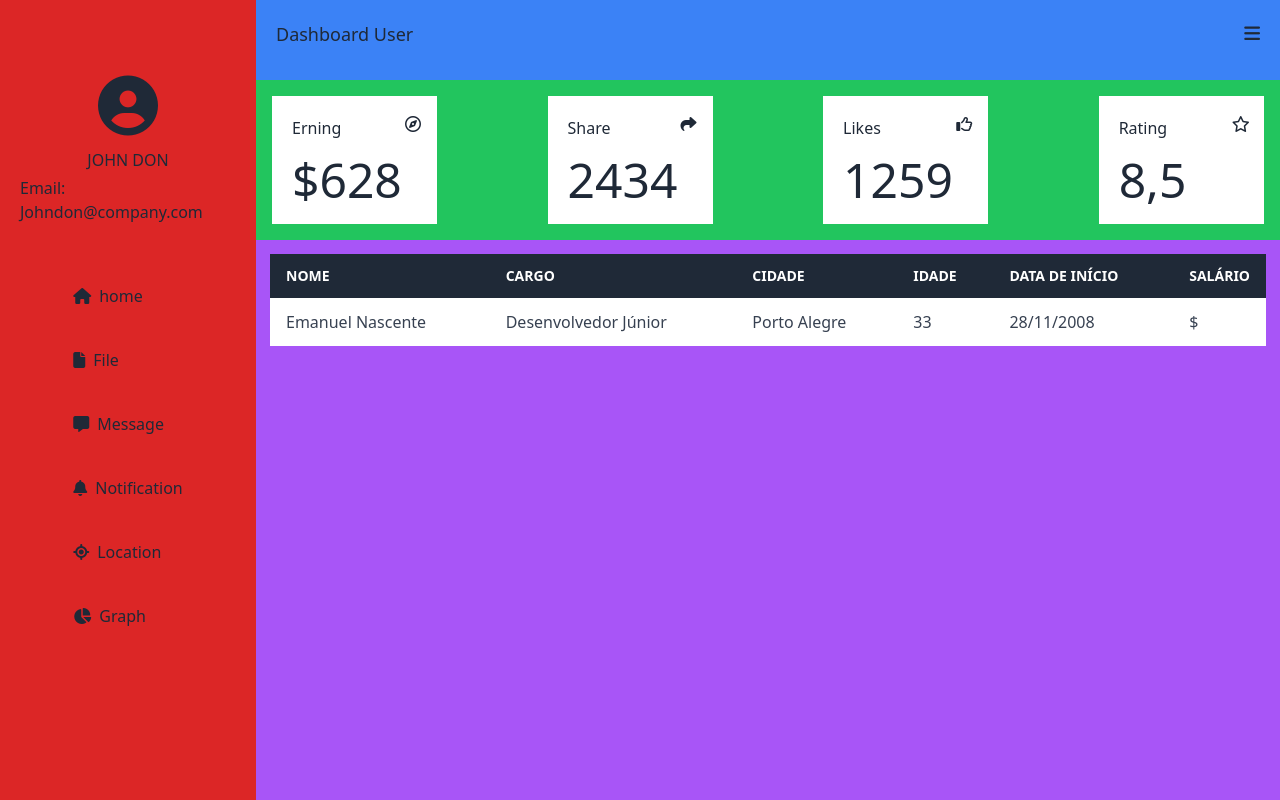
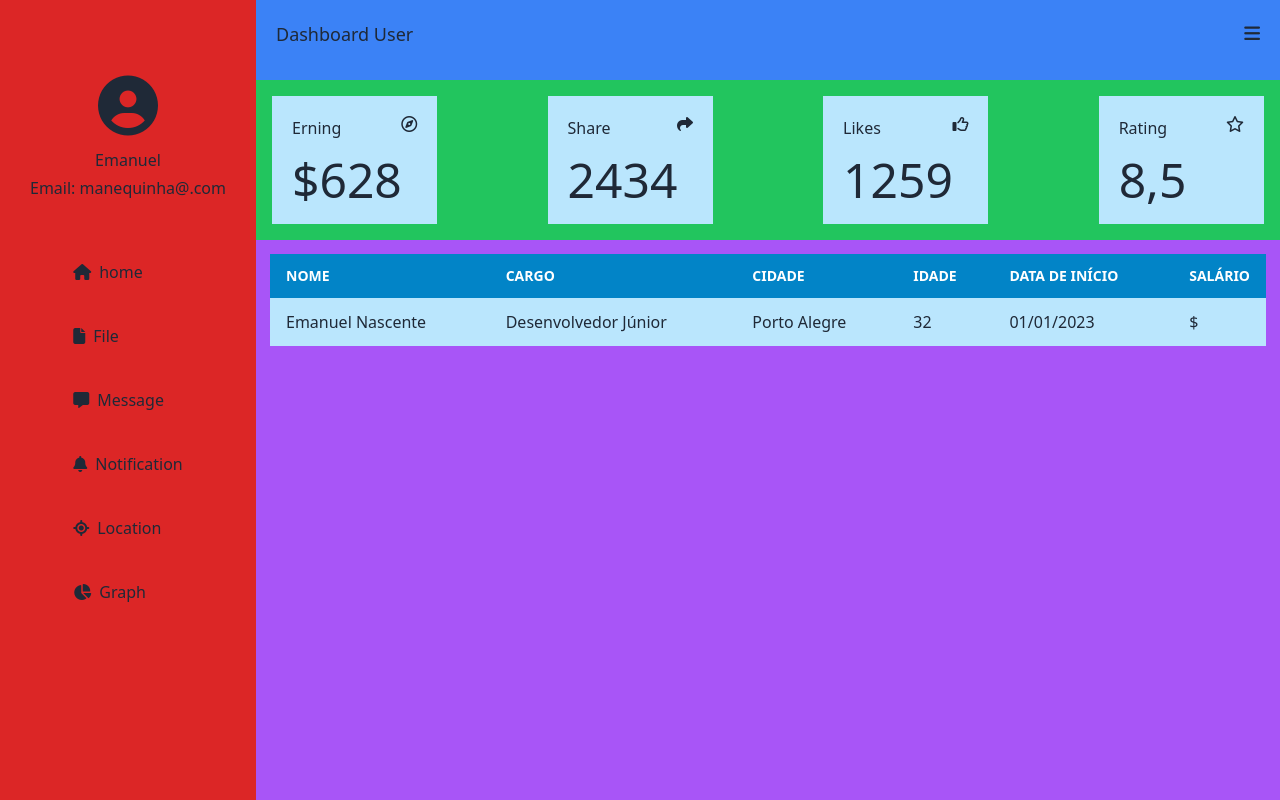
Before and after one commit to enascentedev/vue, a Vue app in the folder hotpage/: page / in a window 1280 px wide. Built offline with nearby package versions, Linux system fonts and the light colour scheme.

Commit message:
ajustes layout

```diff
--- a/hotpage/src/components/count.vue
+++ b/hotpage/src/components/count.vue
@@ -1,28 +1,28 @@
 <template>
 	<div class="w-full h-full flex justify-between gap-5 p-4">
 
-		<div class="w-1/6 h-32 grid grid-cols-5 gap-4 p-5 bg-white">
+		<div class="w-1/6 h-32 grid grid-cols-4 gap-4 p-5 bg-sky-200">
 			<span class="col-start-1 col-end-4 text-left">Erning</span>
 			<i
 				class="fa-regular fa-compass text-base col-start-5 col-end-6 text-right"></i>
 			<span class="col-start-1 col-end-5 text-left text-5xl">$628</span>
 		</div>
 
-		<div class="w-1/6 h-32 grid grid-cols-5 gap-4 p-5 bg-white">
+		<div class="w-1/6 h-32 grid grid-cols-4 gap-4 p-5 bg-sky-200">
 			<span class="col-start-1 col-end-4 text-left">Share</span>
 			<i
 				class="fas fa-share text-base col-start-5 col-end-6 text-right"></i>
 			<span class="col-start-1 col-end-5 text-left text-5xl">2434</span>
 		</div>
 
-		<div class="w-1/6 h-32 grid grid-cols-5 gap-4 p-5 bg-white">
+		<div class="w-1/6 h-32 grid grid-cols-4 gap-4 p-5 bg-sky-200">
 			<span class="col-start-1 col-end-4 text-left">Likes</span>
 			<i
 				class="fa-regular fa-thumbs-up text-base col-start-5 col-end-6 text-right"></i>
 			<span class="col-start-1 col-end-5 text-left text-5xl">1259</span>
 		</div>
 
-		<div class="w-1/6 h-32 grid grid-cols-5 gap-4 p-5 bg-white">
+		<div class="w-1/6 h-32 grid grid-cols-4 gap-4 p-5 bg-sky-200">
 			<span class="col-start-1 col-end-4 text-left">Rating</span>
 			<i
 				class="fa-regular fa-star text-base col-start-5 col-end-6 text-right"></i>
--- a/hotpage/src/components/navegation.vue
+++ b/hotpage/src/components/navegation.vue
@@ -2,8 +2,8 @@
 	<div class="h-full flex flex-col gap-10 items-center py-12">
 		<address class="flex flex-col items-center gap-1 p-5 not-italic">
 			<i class="fas fa-user-circle p-2 text-6xl"></i>
-			<p>JOHN DON</p>
-			<p>Email: <a href="mailto:contato@exemplo.com">Johndon@company.com</a></p>
+			<p>Emanuel</p>
+			<p>Email: <a href="mailto:contato@exemplo.com">manequinha@.com</a></p>
 		</address>
 		<nav class="flex flex-col gap-10">
 			<a href="#"><i class="fas fa-house pr-2 text-base"></i>home </a>
--- a/hotpage/src/components/dashboard.vue
+++ b/hotpage/src/components/table.vue
@@ -1,7 +1,7 @@
 <template>
 	<div class="overflow-x-auto p-3.5">
     <table class="min-w-full bg-white">
-      <thead class="text-white bg-gray-800 ">
+      <thead class="text-white bg-sky-600 ">
         <tr>
           <th class="py-3 px-4 text-left uppercase font-semibold text-sm">Nome</th>
           <th class="py-3 px-4 text-left uppercase font-semibold text-sm">Cargo</th>
@@ -12,17 +12,15 @@
           <th class="py-3 px-4 text-left uppercase font-semibold text-sm">Salário</th>
         </tr>
       </thead>
-      <tbody class="text-gray-700">
-        <!-- Repita para cada linha -->
-        <tr>
+      <tbody >
+        <tr class="bg-sky-200">
           <td class="py-3 px-4 text-left ">Emanuel Nascente</td>
           <td class="py-3 px-4 text-left ">Desenvolvedor Júnior</td>
           <td class="py-3 px-4 text-left ">Porto Alegre</td>
-          <td class="py-3 px-4 text-left ">33</td>
-          <td class="py-3 px-4 text-left ">28/11/2008</td>
+          <td class="py-3 px-4 text-left ">32</td>
+          <td class="py-3 px-4 text-left ">01/01/2023</td>
           <td class="w-10 py-3 px-4 text-left ">$</td>
         </tr>
-        <!-- ... outras linhas -->
       </tbody>
     </table>
   </div>
@@ -31,6 +29,6 @@
 
 <script>
 export default {
-	name: "Dashboard",
+	name: "Table",
 };
 </script>
--- a/hotpage/src/views/HomeView.vue
+++ b/hotpage/src/views/HomeView.vue
@@ -1,7 +1,7 @@
 <script setup>
 import Cabecalho from "../components/cabecalho.vue";
 import Count from "../components/count.vue";
-import Dashboard from "../components/dashboard.vue";
+import Table from "../components/table.vue";
 import Navegation from "../components/navegation.vue";
 </script>
 
@@ -18,7 +18,7 @@ import Navegation from "../components/navegation.vue";
         <count />
       </section>
       <section class="flex-1 bg-purple-500">
-        <dashboard />
+        <Table/>
       </section>
     </main>
   </div>
```
